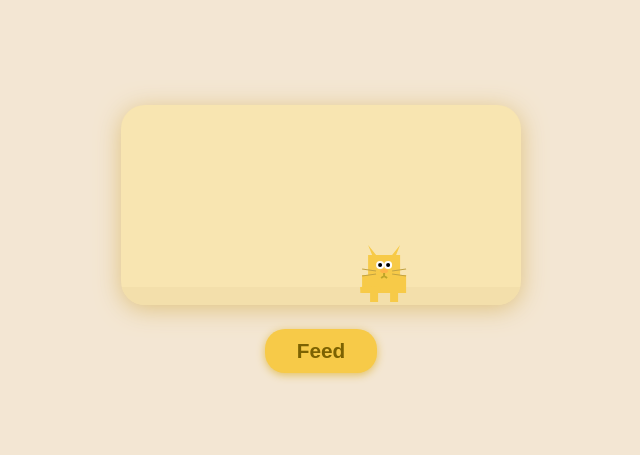
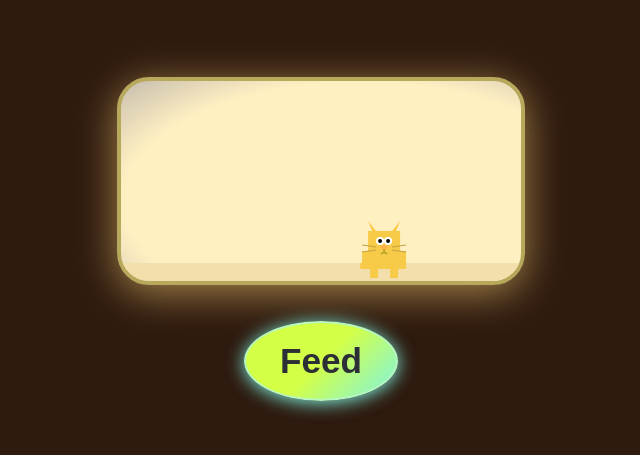
Before and after one commit to aa89976566/p.et-taiwan, a plain HTML site: page index.html in a window 1280 px wide. Shown: the part 161-616 px from the top of the page, without its empty margins (319-959 px from the left). Drawn offline with Linux system fonts and the light colour scheme.

Commit message:
Update style.css

```diff
--- a/style.css
+++ b/style.css
@@ -3,17 +3,10 @@ body, html {
   padding: 0;
   width: 100vw;
   height: 100vh;
-  background: #fdf6e3;
+  background: #2e1a0f;
   overflow: hidden;
+  font-family: 'Segoe UI', Arial, sans-serif;
 }
-body, html {
-  background: #f3e6d3;
-}
-#catCanvas {
-  background: #f7ead9; /* warmer, more home-like */
-  /* other styles unchanged */
-}
-/* You can adjust other colors for #feedBtn, #landingPage, etc., for an even warmer feel */
 .wrapper {
   width: 100vw;
   height: 100vh;
@@ -24,32 +17,40 @@ body, html {
   align-items: center;
 }
 #catCanvas {
-  background: #f8e5b1;
-  border-radius: 24px;
-  box-shadow: 0 4px 24px #e0c37f;
-  margin-bottom: 24px;
+  background: radial-gradient(ellipse at 60% 60%, #fff0c2 70%, #c6bcae 100%);
+  border-radius: 32px;
+  box-shadow: 0 8px 40px #a5854b;
+  margin-bottom: 36px;
   z-index: 1;
+  border: 4px solid #b7a95c;
 }
 #feedBtn {
-  padding: 10px 32px;
-  border-radius: 20px;
-  font-size: 1.3em;
-  border: none;
-  background: #f7ca48;
-  color: #7c6202;
+  background: linear-gradient(135deg, #d4ff47 50%, #7ef3e2 100%);
+  padding: 18px 34px;
+  border-radius: 50%;
+  border: 2px solid #b6f7c2;
+  font-size: 2.2em;
+  color: #2c2f35;
   font-weight: bold;
-  box-shadow: 0 2px 8px #e3c05c;
+  box-shadow: 0 2px 18px #7ef3e2;
   cursor: pointer;
   z-index: 2;
-  transition: background 0.2s;
+  transition: transform 0.13s, background 0.2s;
+  display: flex;
+  align-items: center;
+  justify-content: center;
 }
 #feedBtn:hover {
-  background: #ffe388;
+  background: linear-gradient(135deg, #7ef3e2 50%, #d4ff47 100%);
+  transform: scale(1.1) rotate(-6deg);
+}
+.alien-symbol {
+  font-family: "Segoe UI Emoji", "Apple Color Emoji", "Noto Color Emoji", sans-serif;
 }
 #fadeOverlay {
   position: absolute;
   top: 0; left: 0; right: 0; bottom: 0;
-  background: #fdf6e3;
+  background: #ffe7b6;
   opacity: 0;
   pointer-events: none;
   transition: opacity 2s;
@@ -69,12 +70,14 @@ body, html {
   transition: opacity 2s;
 }
 #landingPage h1 {
-  font-size: 2.5em;
+  font-size: 3em;
   color: #e0b800;
   margin-bottom: 0.5em;
+  letter-spacing: 0.07em;
+  text-shadow: 0 1px 16px #b7a95c;
 }
 #landingPage p {
-  font-size: 1.3em;
+  font-size: 1.4em;
   color: #7c6202;
   margin-top: 0;
 }
```
